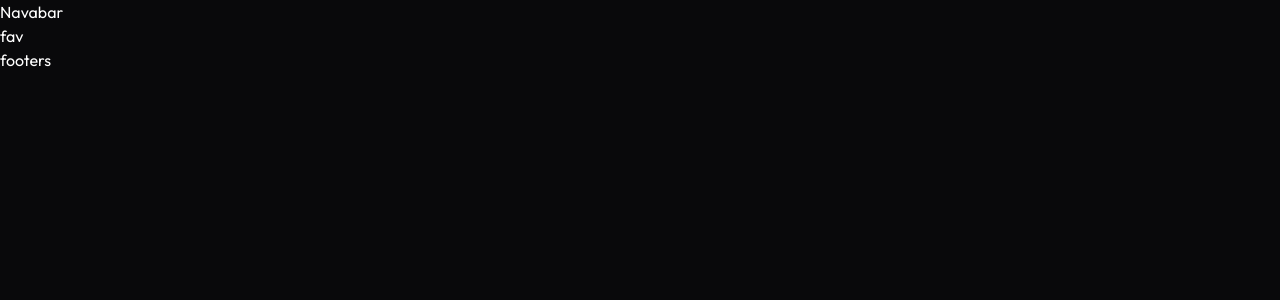
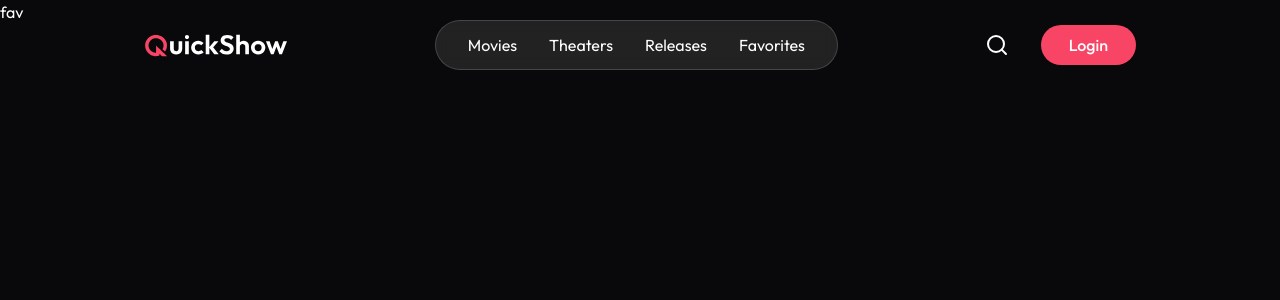
Before and after one commit to ROHANTHAKUR2004/QuickShow, a React (Vite) app in the folder frontend/: page /favorite in a window 1280 px wide. Shown: the top 300 px of the page. Built offline with nearby package versions, Linux system fonts and the light colour scheme.

Commit message:
completed nav ui part

```diff
--- a/frontend/src/components/Footer.jsx
+++ b/frontend/src/components/Footer.jsx
@@ -3,7 +3,7 @@
 const Footer = () => {
   return (
     <div>
-      footers
+
     </div>
   )
 }
--- a/frontend/src/components/Navbar.jsx
+++ b/frontend/src/components/Navbar.jsx
@@ -1,9 +1,59 @@
-import React from 'react'
+import React, { useState } from 'react'
+import { Link } from 'react-router-dom'
+import { assets } from '../assets/assets'
+import { MenuIcon, SearchIcon, XIcon,  } from 'lucide-react'
 
 const Navbar = () => {
+
+  const [isopen, setisopen] = useState(false)
+
+
+
+
   return (
-    <div>
-      Navabar
+    <div className='fixed top-0 left-0 z-50 w-full flex items-center
+     justify-between px-6 md:px-16 lg:px-36 py-5'>
+
+      <Link to='/'  className='max-md:flex-1'>
+       <img src={assets.logo} alt=""  className='w-36 h-auto'/>
+      </Link>
+
+      <div className={`max-md:absolute max-md:top-0 max-md:left-0
+      max-md:font-medium max-md:text-lg z-50 flex flex-col
+      md:flex-row items-center max-md:justify-center gap-8
+      min-md:px-8 py-3 max-md:h-screen
+      min-md:rounded-full backdrop-blur bg-black/70 md:bg-white/10 md:border
+      border-gray-300/20 overflow-hidden transition-[width]
+       duration-300  ${isopen ? 'max-md:w-full' : 'max-md:w-0'}`} >
+
+        <XIcon
+        onClick={() => setisopen(!isopen)}
+        className='md:hidden absolute top-6 right-6 w-6 h-6 cursor-pointer'/>
+
+          <Link onClick={() =>{ scrollTo(0,0), setisopen(false)}}  to='/movies' >Movies</Link>
+          <Link onClick={() =>{ scrollTo(0,0), setisopen(false)}}  to='/'>Theaters</Link>
+          <Link onClick={() =>{ scrollTo(0,0), setisopen(false)}}  to='/'>Releases</Link>
+          <Link onClick={() =>{ scrollTo(0,0), setisopen(false)}}  to='/favorite'>Favorites</Link>
+
+
+      </div>
+
+      <div className='flex items-center gap-8'>
+            <SearchIcon  className='max-md:hidden w-6 h-6 cursor-pointer' />
+            <button className='px-4 py-1 sm:px-7 sm:py-2 bg-primary
+            hover:bg-primary-dull transition rounded-full font-medium'>
+
+              Login
+
+              </button>
+      </div>
+
+      <MenuIcon
+       onClick={() => setisopen(!isopen)}
+      className='max-md:ml-4 md:hidden w-8 h-8 cursor-pointer'/>
+
+
+
     </div>
   )
 }
--- a/frontend/src/pages/Home.jsx
+++ b/frontend/src/pages/Home.jsx
@@ -3,7 +3,7 @@
 const Home = () => {
   return (
     <div>
-      home
+
     </div>
   )
 }
```
